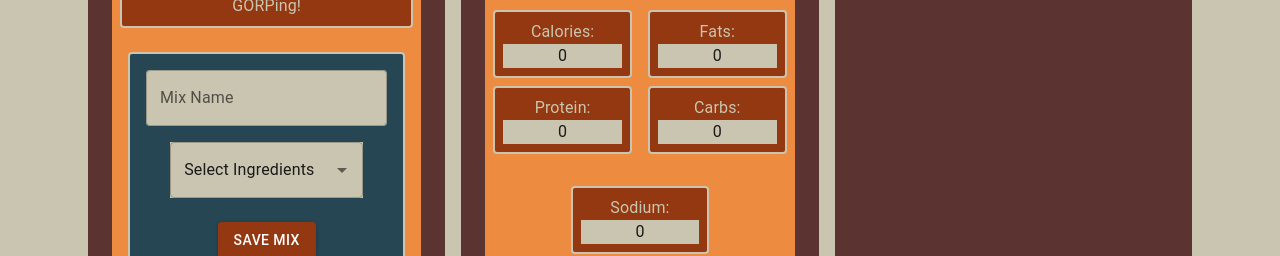
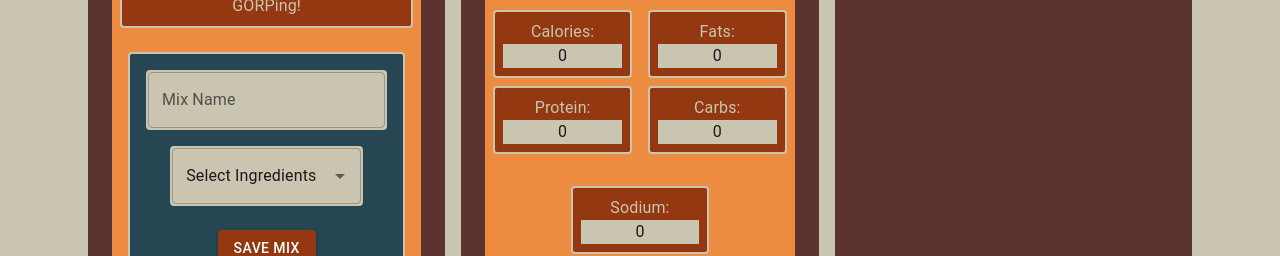
Before and after one commit to youngben97/GORP, a React (Vite) app in the folder client/: page / in a window 1280 px wide. Shown: the part 378-634 px from the top of the page. Built offline with nearby package versions, Linux system fonts and the light colour scheme; no server answers.

Commit message:
styled comments and added borders

```diff
--- a/client/src/components/BrowseComponent/MixComments.jsx
+++ b/client/src/components/BrowseComponent/MixComments.jsx
@@ -65,7 +65,7 @@ export default function MixComments() {
         <>
           <Typography variant='h5' sx={{bgcolor: 'primary.main', color: 'background.default', width: '100%', borderRadius:1, textAlign:'center', m:1, p:1, border:2, borderColor: 'background.default'}}>Comments</Typography>
             {currentMixDetails.comments.map((comment) => (
-              <Box key={comment._id} sx={{textAlign: 'center', border: 2, borderColor: 'background.default', borderRadius: 1, mb: 1, mx: 2}}>
+              <Box key={comment._id} sx={{textAlign: 'center', border: 2, borderColor: 'background.default', borderRadius: 1, mb: 1, mx: 2, p:1, bgcolor: 'background.default', borderRadius: 1, border:2, borderColor: 'primary.main'}}>
                 <Typography variant='subtitle1'>{comment.commentAuthor}</Typography>
                 <Typography variant='subtitle1'>{comment.commentText}</Typography>
                 <Typography variant='caption'>Posted on {comment.createdAt}</Typography>
@@ -97,7 +97,7 @@ export default function MixComments() {
               variant="outlined"
               value={commentText}
               onChange={(e) => setCommentText(e.target.value)}
-              sx={{m:1}}
+              sx={{m:1, borderRadius: 1, border:2, borderColor: 'background.default', bgcolor: 'background.default'}}
             />
             <Button
               type="submit"
--- a/client/src/components/HomeComponent/MixMaker.jsx
+++ b/client/src/components/HomeComponent/MixMaker.jsx
@@ -78,7 +78,7 @@ export default function MixMaker() {
                   sx={{
                         color: 'text.primary',
                         bgcolor: 'background.default',
-                        borderRadius: 1
+                        borderRadius: 1, border:2, borderColor: 'background.default'
                   }}
             />
             <Autocomplete
@@ -102,7 +102,7 @@ export default function MixMaker() {
                     {option.name}
                 </li>
             )}
-            sx={{ width: '80%', m:2, bgcolor: 'background.default'}}
+            sx={{ width: '80%', m:2, bgcolor: 'background.default', borderRadius: 1, border:2, borderColor: 'background.default'}}
             renderInput={(params) => (
                 <TextField
                   {...params}
--- a/client/src/components/HomeComponent/MyMixes.jsx
+++ b/client/src/components/HomeComponent/MyMixes.jsx
@@ -117,7 +117,7 @@ export default function MyMixes() {
 
   const user = data?.me;
 
-  if (!user) return <Typography variant='body1' sx={{ bgcolor: 'background.default', color: 'text.secondary', m:1, p:1, textAlign: 'center', borderRadius: 1}}>Login or sign up to view your mixes.</Typography>;
+  if (!user) return <Typography variant='body1' sx={{ bgcolor: 'primary.main', color: 'background.default', m:1, p:1, textAlign: 'center', borderRadius: 1, border:2, borderColor: 'background.default'}}>Login or sign up to view your mixes.</Typography>;
 
     return (
       <Stack sx={{direction: 'column', alignItems: 'center', justifyContent: 'center', p:1}}>
@@ -164,7 +164,7 @@ export default function MyMixes() {
                   </Box>
                   <Typography variant='h5' sx={{color: 'background.default', textAlign: 'center'}}>Comments</Typography>
                     {comments.map(comment => (
-                      <Box key={comment.commentId} sx={{textAlign: 'center', border: 2, borderColor: 'background.default', borderRadius: 1, mb: 1, mx: 2}}>
+                      <Box key={comment.commentId} sx={{textAlign: 'center', border: 2, borderColor: 'primary.main', borderRadius: 1, mb: 1, mx: 2, bgcolor: 'background.default'}}>
                         <Typography variant='body1'>{comment.commentAuthor}: {comment.commentText}</Typography>
                         <Typography variant='caption'>Created at: {comment.createdAt}</Typography>
                         <Button
@@ -200,6 +200,7 @@ export default function MyMixes() {
                       variant="outlined"
                       value={commentText}
                       onChange={(e) => setCommentText(e.target.value)}
+                      sx={{bgcolor: 'background.default', borderRadius: 1, border:2, borderColor: 'background.default'}}
                       />
                     <Button
                       type="submit"
```
